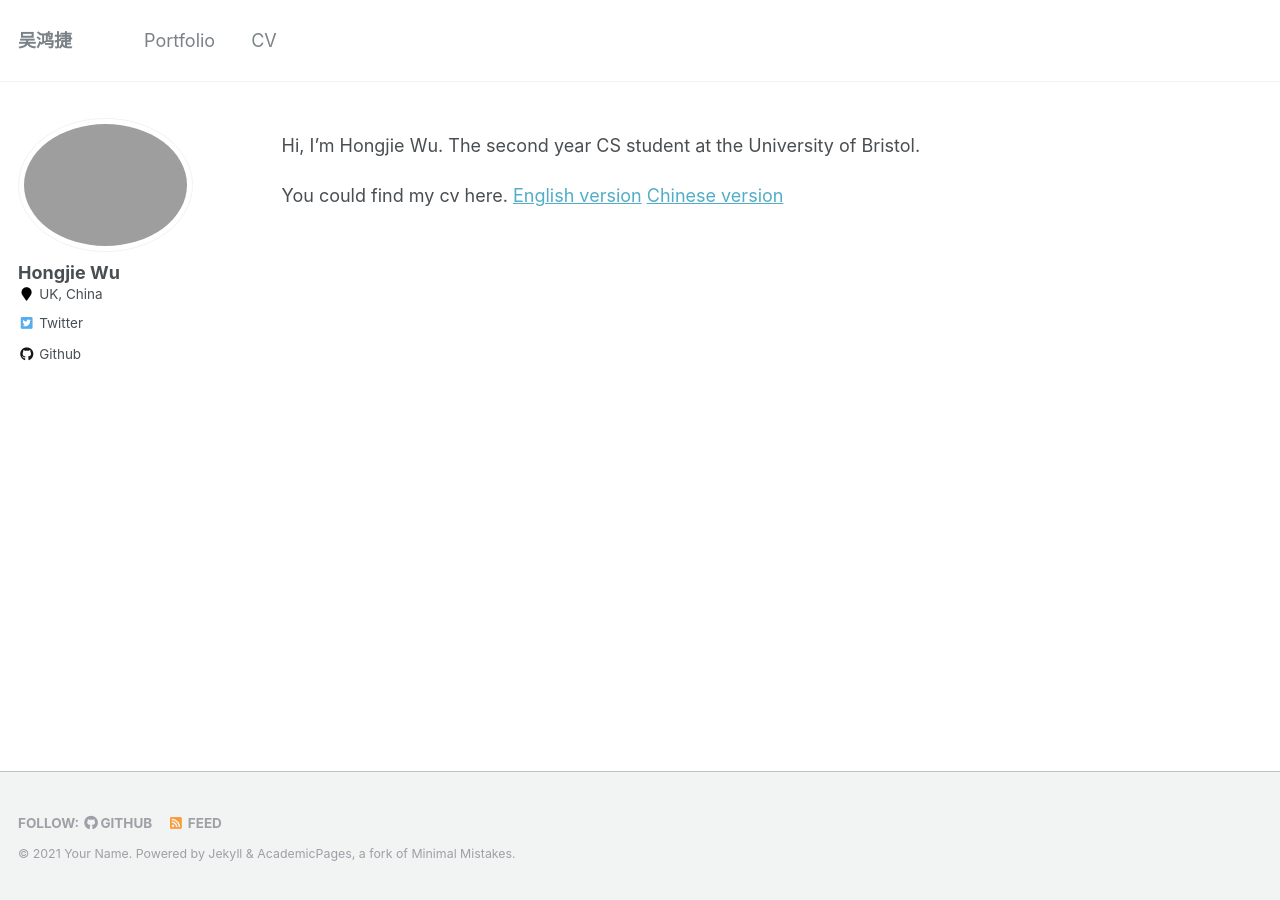
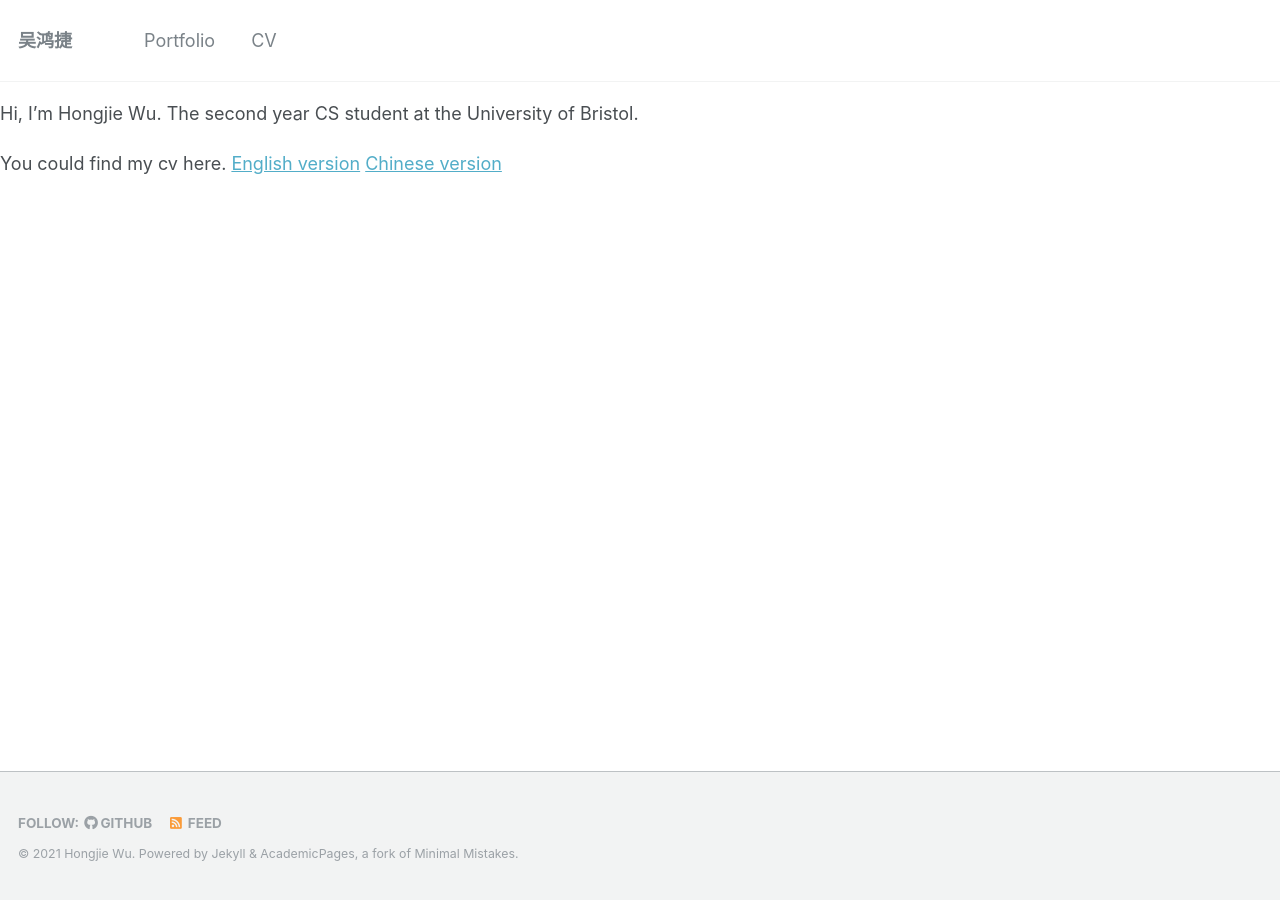
Before and after one commit to wuhjie/wuhjie.github.io, a Jekyll site: the page built from _pages/about.md, in a window 1280 px wide. Built offline with Jekyll 4.4.1, drawn with Linux system fonts in a browser that asks for light colours; our own code applies the rules of GitHub Pages for plain Markdown files; some of the changed lines change nothing that is shown.

Commit message:
avatar and footer update

```diff
--- a/_config.yml
+++ b/_config.yml
@@ -9,7 +9,7 @@
 locale                   : "en-US"
 title                    : "吴鸿捷"
 title_separator          : "-"
-name                     : &name "Your Name"
+name                     : &name "Hongjie Wu"
 description              : &description "personal description"
 url                      : https://wuhjie.github.io # the base hostname & protocol for your site e.g. "https://mmistakes.github.io"
 baseurl                  : "" # the subpath of your site, e.g. "/blog"
@@ -85,10 +85,10 @@ author:
   bio              :
   location         : "UK, China"
   employer         :
-  pubmed           : #"https://www.ncbi.nlm.nih.gov/pubmed/?term=john+snow"
-  googlescholar    : #"http://yourfullgooglescholarurl.com"
+  pubmed           :
+  googlescholar    :
   email            :
-  researchgate     :  #example: "https://www.researchgate.net/profile/yourprofile"
+  researchgate     :
   uri              :
   bitbucket        :
   codepen          :
@@ -100,13 +100,13 @@ author:
   google_plus      :
   keybase          :
   instagram        :
-  impactstory      : #"https://profiles.impactstory.org/u/xxxx-xxxx-xxxx-xxxx"
+  impactstory      :
   lastfm           :
-  linkedin         :
-  orcid            : #"http://orcid.org/yourorcidurl"
+  linkedin         : wuhjie
+  orcid            :
   pinterest        :
   soundcloud       :
-  stackoverflow    : # http://stackoverflow.com/users/123456/username
+  stackoverflow    :
   steam            :
   tumblr           :
   twitter          : "wuhjie"
@@ -175,16 +175,7 @@ kramdown:
 
 # Collections
 collections:
-  teaching:
-    output: true
-    permalink: /:collection/:path/
-  publications:
-    output: true
-    permalink: /:collection/:path/
   portfolio:
-    output: true
-    permalink: /:collection/:path/
-  talks:
     output: true
     permalink: /:collection/:path/
 
@@ -202,31 +193,6 @@ defaults:
       comments: true
       share: true
       related: true
-  # _pages
-  - scope:
-      path: ""
-      type: pages
-    values:
-      layout: single
-      author_profile: true
-  # _teaching
-  - scope:
-      path: ""
-      type: teaching
-    values:
-      layout: single
-      author_profile: true
-      share: true
-      comments: true
-  # _publications
-  - scope:
-      path: ""
-      type: publications
-    values:
-      layout: single
-      author_profile: true
-      share: true
-      comments: true
   # _portfolio
   - scope:
       path: ""
@@ -236,14 +202,6 @@ defaults:
       author_profile: true
       share: true
       comment: true
-  # _talks
-  - scope:
-      path: ""
-      type: talks
-    values:
-      layout: talk
-      author_profile: true
-      share: true
 
 # Sass/SCSS
 sass:
```
